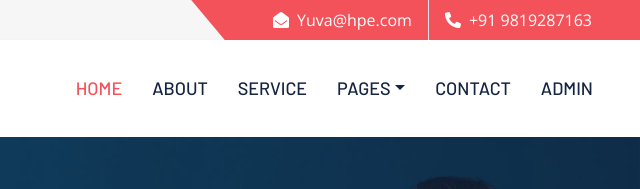
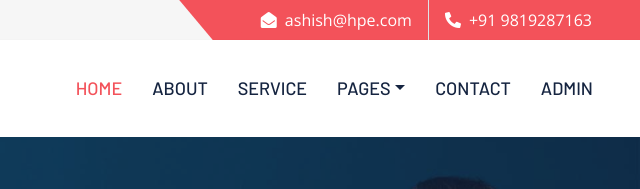
Before and after one commit to ashish0626/hpeui, a plain HTML site: page index.html in a window 1280 px wide. Shown: the top 189 px of the page, 640-1280 px from the left. Drawn offline with nearby package versions, Linux system fonts and the light colour scheme.

Commit message:
ashish email id added

```diff
--- a/index.html
+++ b/index.html
@@ -46,7 +46,7 @@
             <div class="col-md-6 text-center text-lg-end">
                 <div class="position-relative d-inline-flex align-items-center bg-primary text-white top-shape px-5">
                     <div class="me-3 pe-3 border-end py-2">
-                        <p class="m-0"><i class="fa fa-envelope-open me-2"></i>Yuva@hpe.com</p>
+                        <p class="m-0"><i class="fa fa-envelope-open me-2"></i>ashish@hpe.com</p>
                     </div>
                     <div class="py-2">
                         <p class="m-0"><i class="fa fa-phone-alt me-2"></i>+91 9819287163</p>
```
